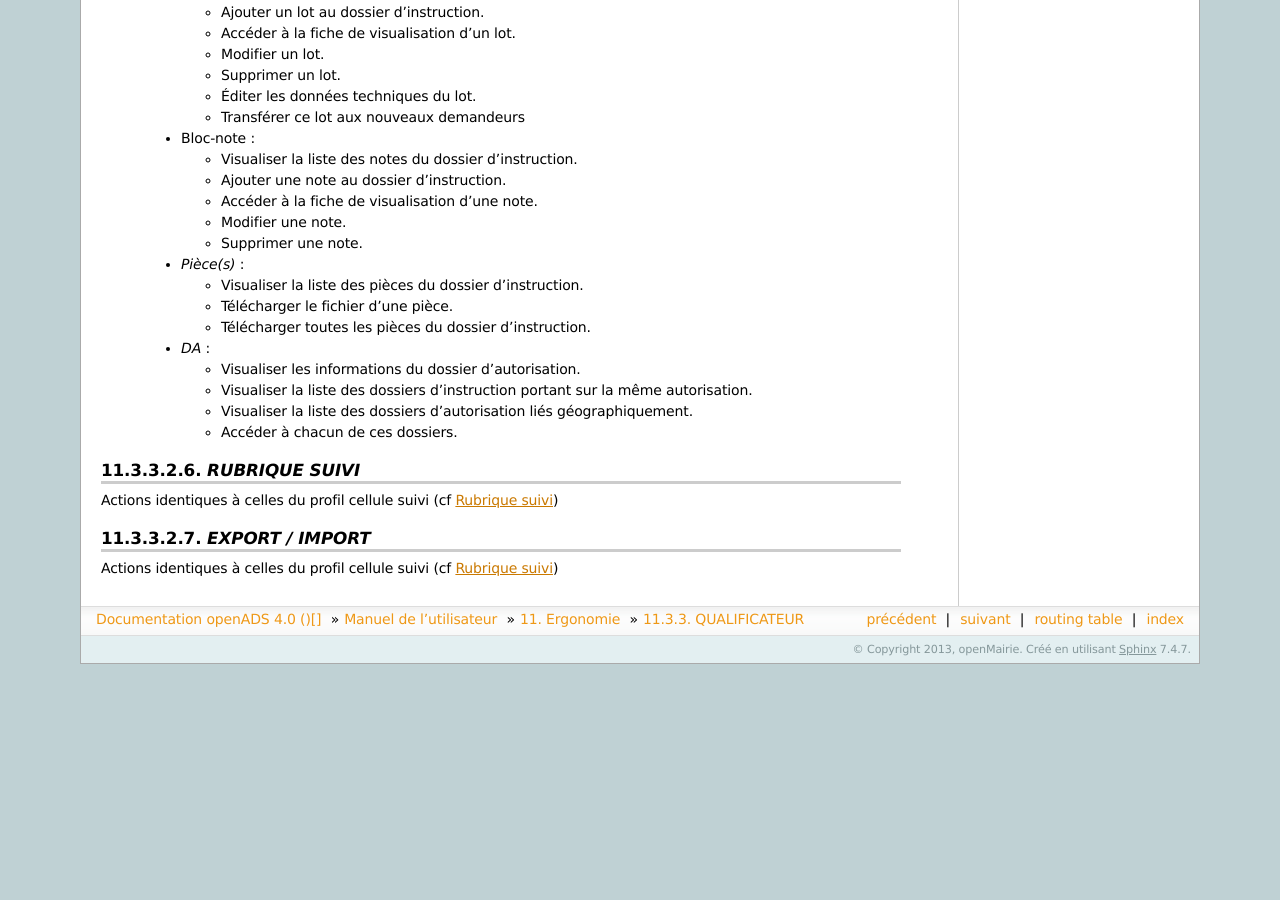
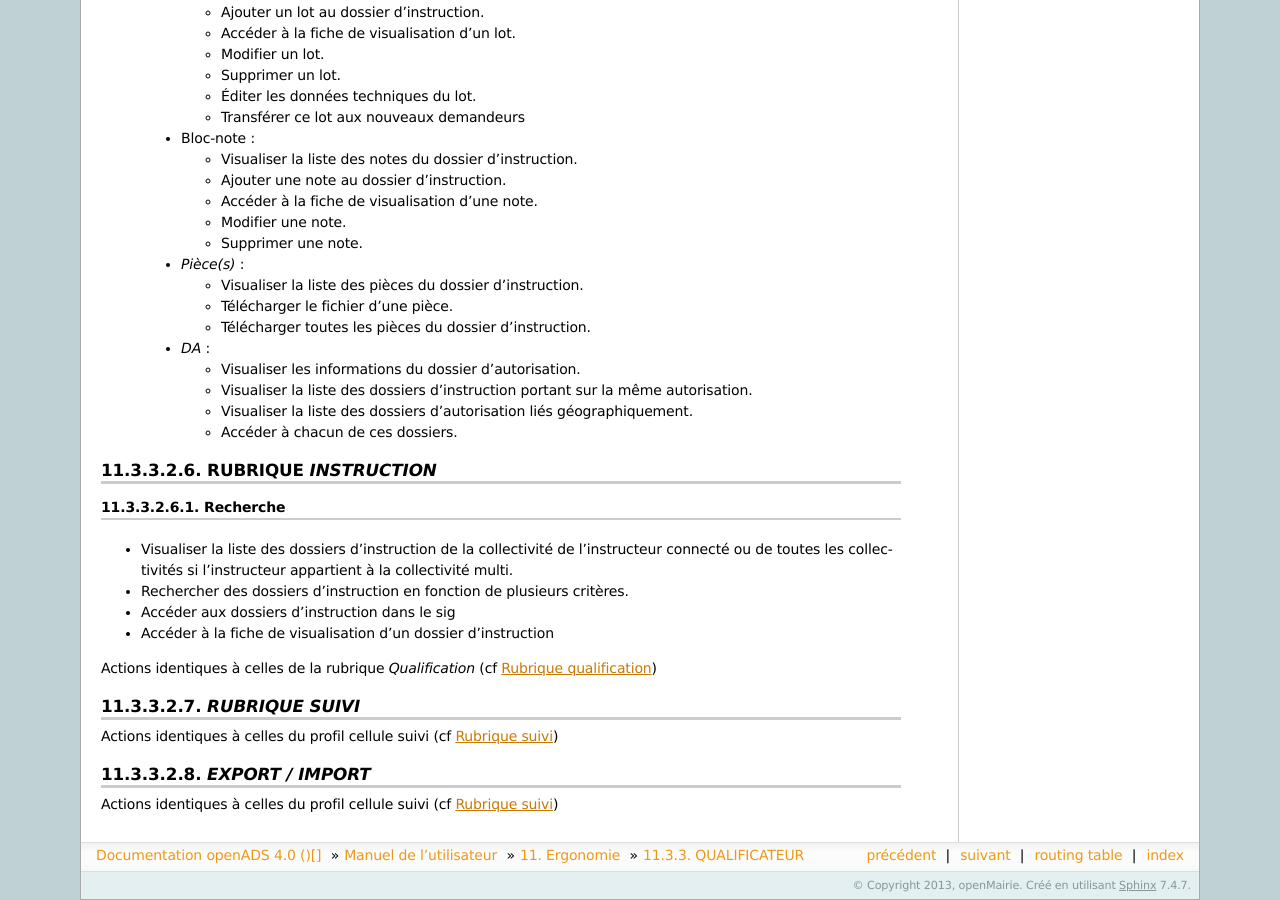
Before and after one commit to mpavaux/openads-documentation, a Sphinx documentation site: the page built from source/manuel_utilisateur/ergonomie/profils/qualificateur.rst, in a window 1280 px wide and 900 px high, scrolled down 2156 px. Built offline with Sphinx 7.4.7, drawn with Linux system fonts in a browser that asks for light colours; before the commit the page ends 2820 px from its top, so only the background shows below that; some of the changed text lies outside the part shown.

Commit message:
* Mise à jour du profil "QUALIFICATEUR".

```diff
--- a/source/manuel_utilisateur/ergonomie/profils/qualificateur.rst
+++ b/source/manuel_utilisateur/ergonomie/profils/qualificateur.rst
@@ -45,6 +45,8 @@
 -------------------------
 
 Actions identiques à celles du profil guichet unique (cf :ref:`Rubrique guichet unique<profil_guichet_unique_rubrique_guichet_unique>`)
+
+.. _profil_qualificateur_rubrique_qualification:
 
 Rubrique *Qualification*
 ------------------------
@@ -138,6 +140,21 @@
     - Visualiser la liste des dossiers d'autorisation liés géographiquement.
     - Accéder à chacun de ces dossiers.
 
+.. _profil_qualificateur_rubrique_instruction:
+
+Rubrique *Instruction*
+----------------------
+
+Recherche
+#########
+
+- Visualiser la liste des dossiers d'instruction de la collectivité de l'instructeur connecté ou de toutes les collectivités si l'instructeur appartient à la collectivité multi.
+- Rechercher des dossiers d'instruction en fonction de plusieurs critères.
+- Accéder aux dossiers d'instruction dans le sig
+- Accéder à la fiche de visualisation d'un dossier d'instruction
+
+Actions identiques à celles de la rubrique *Qualification* (cf :ref:`Rubrique qualification<profil_qualificateur_rubrique_qualification>`)
+
 *Rubrique Suivi*
 ----------------
 
```
